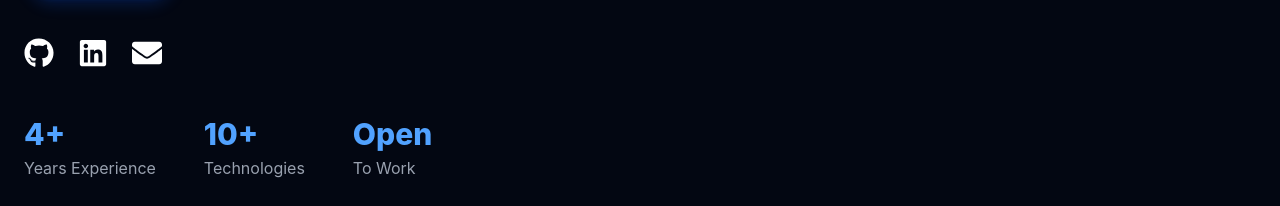
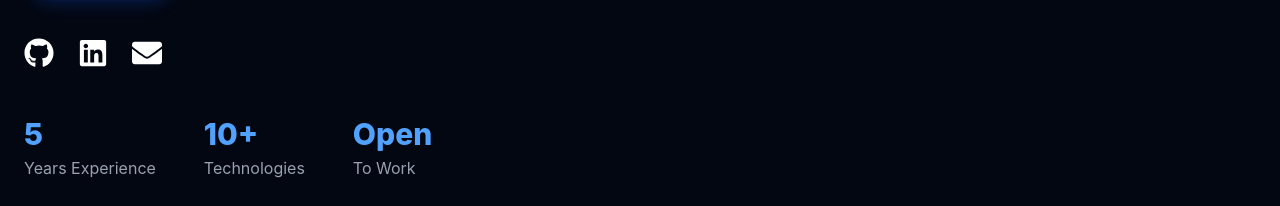
Before and after one commit to alishaallize-tech/PortFolio, a React app: page / in a window 1280 px wide. Shown: the part 1124-1330 px from the top of the page. Built offline with nearby package versions, Linux system fonts and the light colour scheme; the HTML template or start-up script is replaced by a standard one.

Commit message:
portfoli updd

```diff
--- a/src/components/Hero/Hero.jsx
+++ b/src/components/Hero/Hero.jsx
@@ -143,7 +143,7 @@ function Hero() {
 
             <div>
               <h3 className="text-3xl font-extrabold text-blue-400">
-                4+
+                5
               </h3>
 
               <p className="text-gray-400 mt-1">
```
